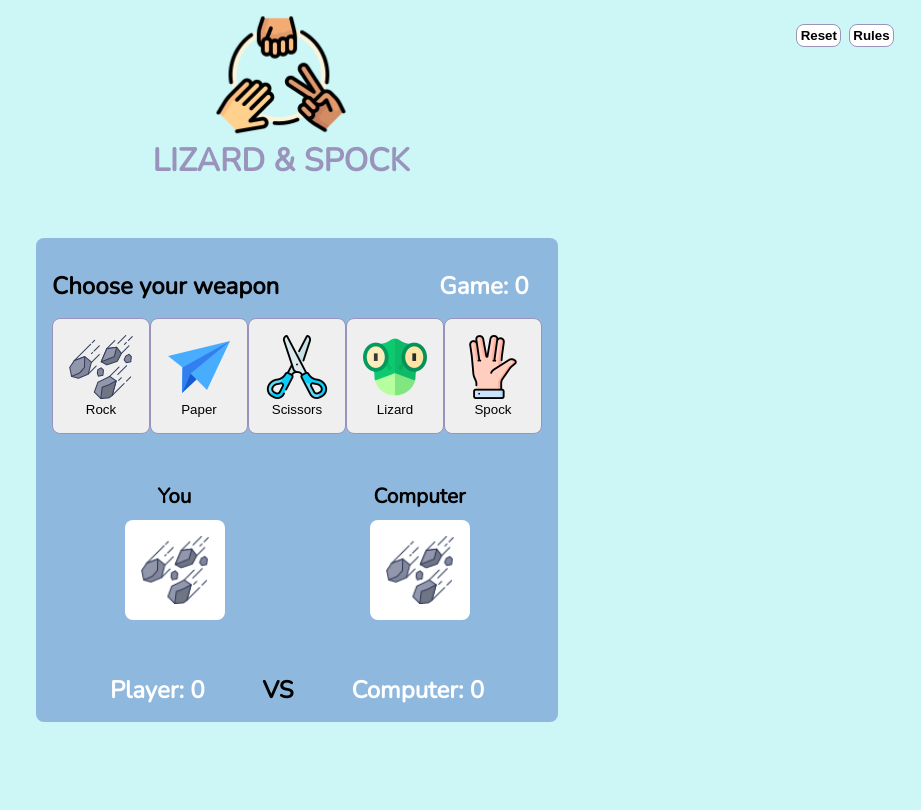
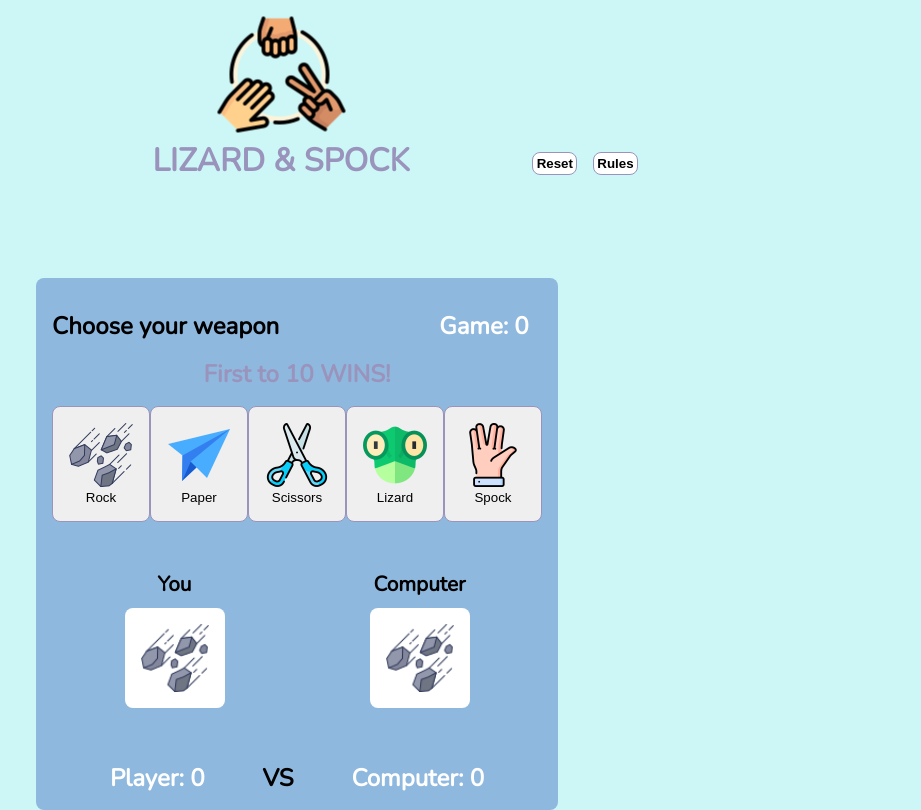
Before and after one commit to jadey1223/-Rock-Paper-Scissors-Lizard-Spock-Game, a plain HTML site: page index.html in a window 1280 px wide. Shown: the whole page, without its empty margins (359-1280 px from the left). Drawn offline with nearby package versions, Linux system fonts and the light colour scheme.

Commit message:
added responsiveness overall

```diff
--- a/assets/css/style.css
+++ b/assets/css/style.css
@@ -24,7 +24,7 @@ html {
     margin-left: auto;
     margin-right: auto;
     margin-top: 2rem;
-    width: 50%;
+
 }
 
 #score-area {
@@ -200,6 +200,14 @@ button:hover{
         margin-top: 1rem;
     }
 
+    #win_title {
+        text-align: center;
+        color: #9A94BC;
+        font-size: 1.5rem;
+        font-weight: 900;
+        margin-top: 1rem;
+    }
+
     .close {
         color: #9A94BC;
         font-size: 3rem;
@@ -265,6 +273,20 @@ button:hover{
 
   @media screen and (min-width:707px) and (max-width:1500px) {
 
+    #myBtn
+            {
+        position: relative;
+        top: 8rem;
+        right: 16rem;
+    }
+
+     #reset {
+         position: relative;
+     top: 8rem;
+     right: 17rem;
+
+     }
+
     .head_img {
         position: absolute;
         top: 5rem;
@@ -274,7 +296,7 @@ button:hover{
 
     section{
     position: absolute;
-    top: 29rem;
+    top: 33rem;
     left: 50%;
     transform: translate(-50%, -50%);
 }
@@ -366,6 +388,10 @@ button:hover{
     position: relative;
     bottom: 13rem;
     }
+
+    .result_image {
+        margin-top: -5rem;
+    }
 }
 
 @media screen and (max-width:476px) {
--- a/assets/js/script.js
+++ b/assets/js/script.js
@@ -83,15 +83,16 @@ function checker(input){
     document.getElementById("computer_score").innerHTML = computer_score;
     document.getElementById("user_score").innerHTML = user_score;
 
+    //If user points equal to 10 user wins. If computer points equal to 10 computer wins
+
     if (computer_score === 10){
         alert("You lost, better luck next time.");
     }
 
     if (user_score === 10){
         alert("You Won, keep it up!");
-    }
 }
-
+}
 
 
 //Modal//
--- a/index.html
+++ b/index.html
@@ -39,6 +39,7 @@
 
      <h2 id="game_counter">Game:<span id="counter"> 0</span></h2></div>
 
+           <h3 id="win_title">First to 10 WINS!</h3>
     <div class="option_images">
 
       <div class="one_two_three">
```
